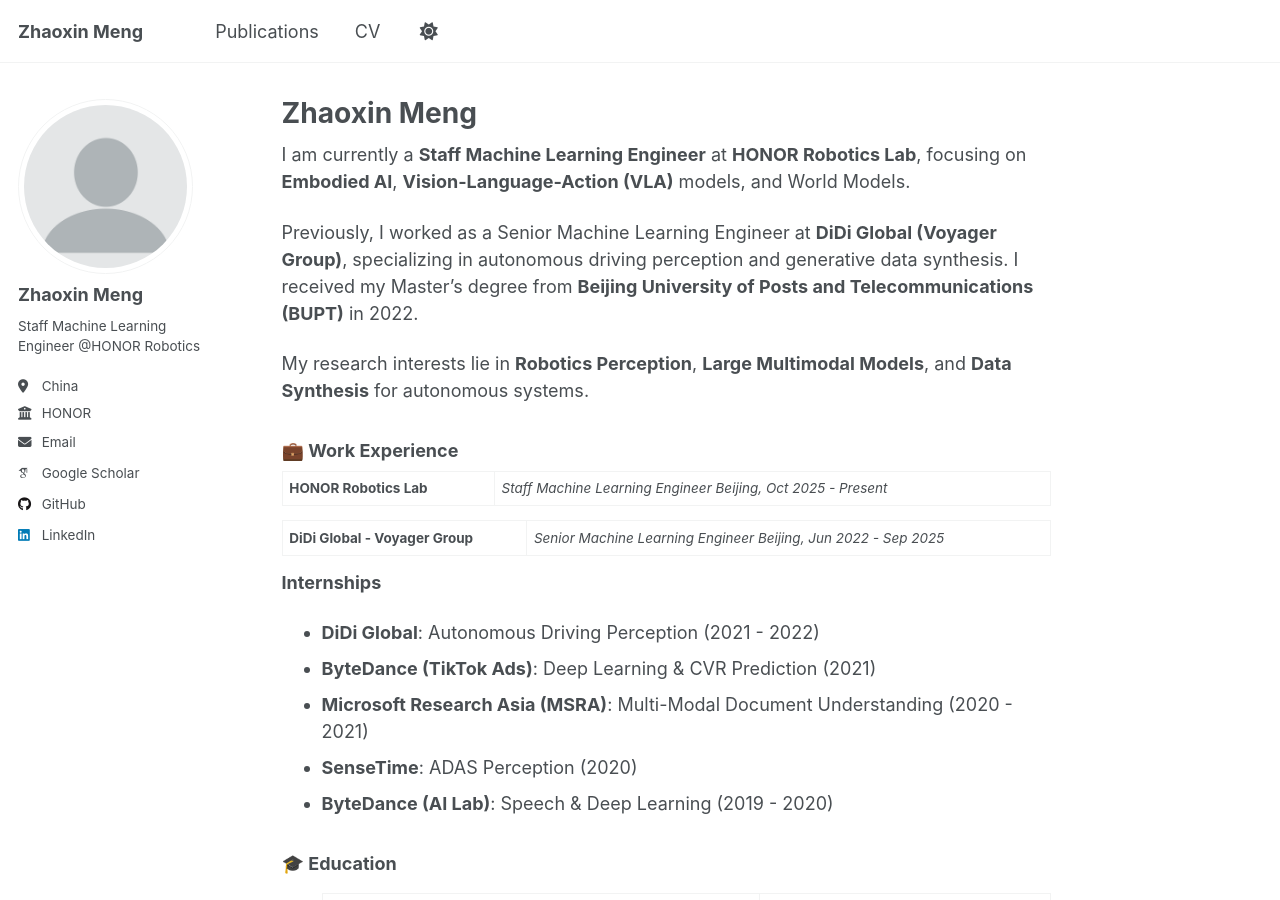
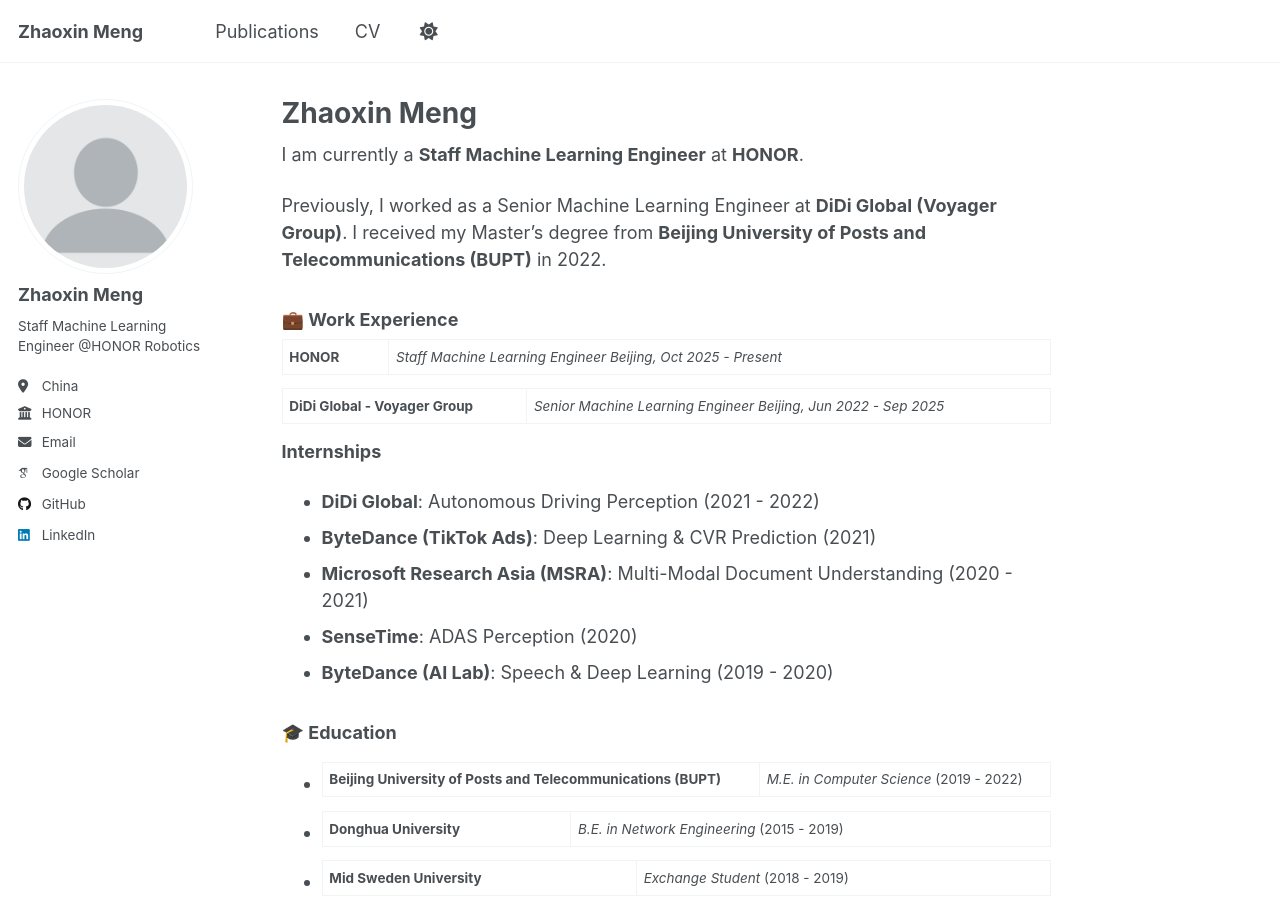
Before and after one commit to demerzel1/demerzel1.github.io, a Jekyll site: the page built from _pages/about.md, in a window 1280 px wide and 900 px high. Built offline with Jekyll 4.4.1, drawn with Linux system fonts in a browser that asks for light colours; some web fonts are replaced; a script that is not in the unit is left out.

Commit message:
Update about.md

```diff
--- a/_pages/about.md
+++ b/_pages/about.md
@@ -7,15 +7,13 @@ redirect_from:
   - /about.html
 ---
 
-I am currently a **Staff Machine Learning Engineer** at **HONOR Robotics Lab**, focusing on **Embodied AI**, **Vision-Language-Action (VLA)** models, and World Models.
+I am currently a **Staff Machine Learning Engineer** at **HONOR**.
 
-Previously, I worked as a Senior Machine Learning Engineer at **DiDi Global (Voyager Group)**, specializing in autonomous driving perception and generative data synthesis. I received my Master's degree from **Beijing University of Posts and Telecommunications (BUPT)** in 2022.
-
-My research interests lie in **Robotics Perception**, **Large Multimodal Models**, and **Data Synthesis** for autonomous systems.
+Previously, I worked as a Senior Machine Learning Engineer at **DiDi Global (Voyager Group)**. I received my Master's degree from **Beijing University of Posts and Telecommunications (BUPT)** in 2022.
 
 ### 💼 Work Experience
 
-**HONOR Robotics Lab** | *Staff Machine Learning Engineer* *Beijing, Oct 2025 - Present*
+**HONOR** | *Staff Machine Learning Engineer* *Beijing, Oct 2025 - Present*
 
 **DiDi Global - Voyager Group** | *Senior Machine Learning Engineer* *Beijing, Jun 2022 - Sep 2025*
 
```
